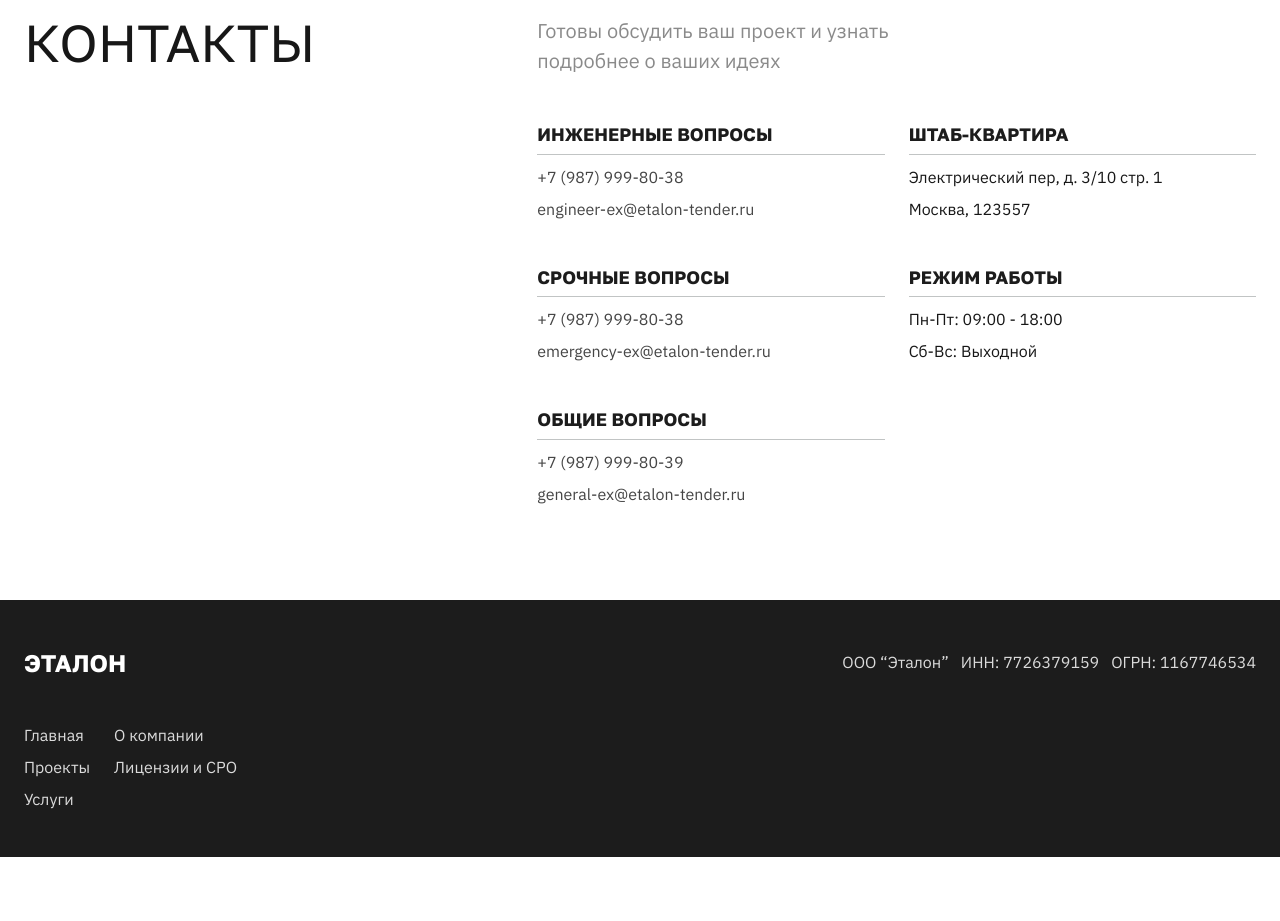
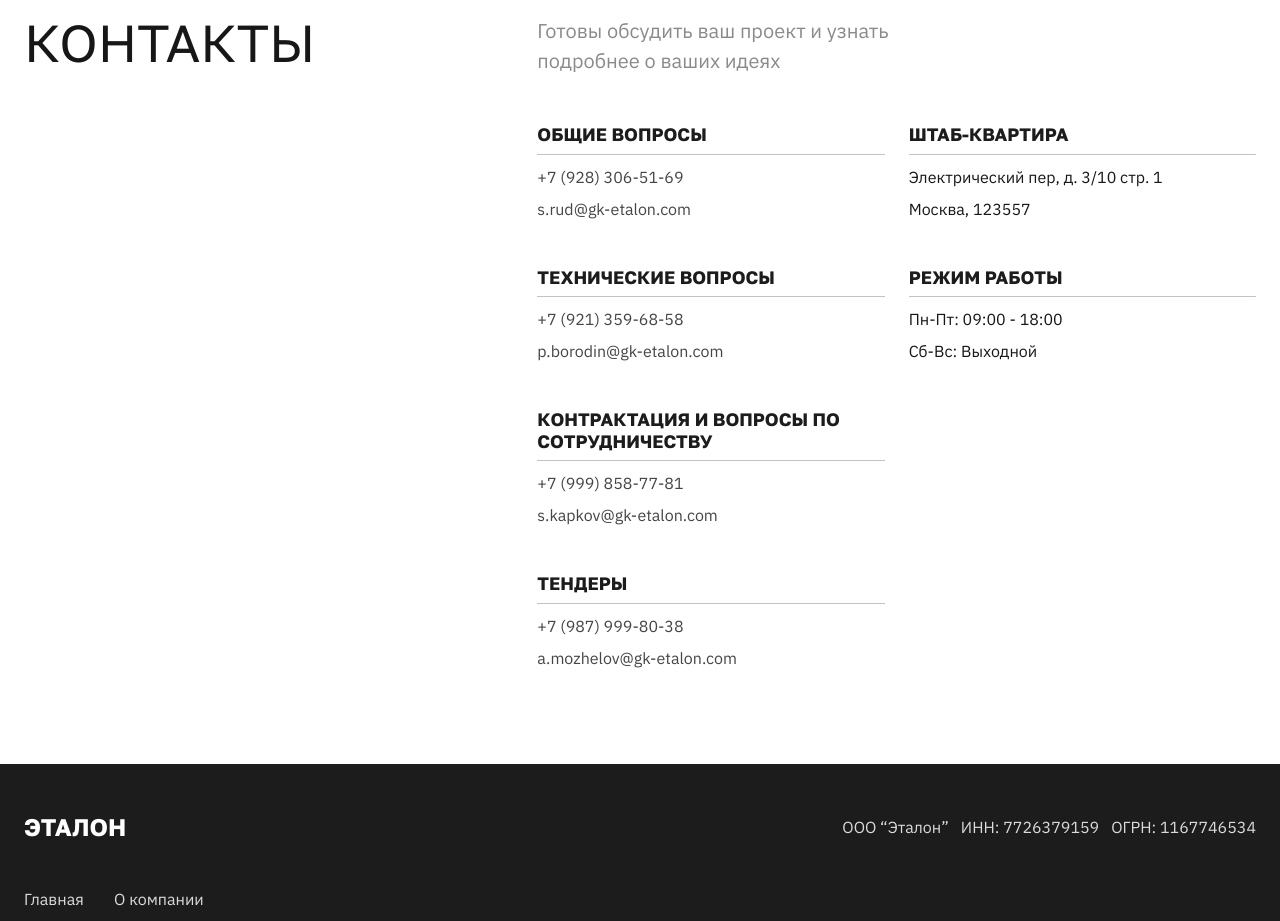
Before and after one commit to andrey-zinoviev-dev/etalon-tender, a Next.js app: page / in a window 1280 px wide. Shown: the part 4760-5681 px from the top of the page. Before the commit the page ends 5617 px from the top, so only its background shows below. Built offline with nearby package versions, Linux system fonts and the light colour scheme.

Commit message:
added scroll to contacts

```diff
--- a/src/components/Contacts/Contacts.tsx
+++ b/src/components/Contacts/Contacts.tsx
@@ -7,7 +7,7 @@ import styles from "./Contacts.module.css";
 
 export default function Contacts() {
     return (
-        <section className={styles.contacts}>
+        <section id="contacts" className={styles.contacts}>
             <Container>
                 <div className={styles.contactsContent}>
                     <SectionGrid>
@@ -20,19 +20,24 @@ export default function Contacts() {
                         <div className={styles.contactsLinksGrid}>
                             <div className={styles.contactsColumn}>
                                 <div className={styles.contactsColumnItem}>
-                                    <span className={styles.contactsItemContentItemTitle}>Инженерные вопросы</span>
-                                    <a className={styles.contactsItemContentItemLink} href="tel:+7(987)9998038">+7 (987) 999-80-38</a>
-                                    <a className={styles.contactsItemContentItemLink} href="mailto:engineer-ex@etalon-tender.ru">engineer-ex@etalon-tender.ru</a>
+                                    <span className={styles.contactsItemContentItemTitle}>Общие вопросы</span>
+                                    <a className={styles.contactsItemContentItemLink} href="tel:+7(928)3065169">+7 (928) 306-51-69</a>
+                                    <a className={styles.contactsItemContentItemLink} href="mailto:s.rud@gk-etalon.com">s.rud@gk-etalon.com</a>
                                 </div>
                                 <div className={styles.contactsColumnItem}>
-                                    <span className={styles.contactsItemContentItemTitle}>Срочные вопросы</span>
-                                    <a className={styles.contactsItemContentItemLink} href="tel:+7(987)9998038">+7 (987) 999-80-38</a>
-                                    <a className={styles.contactsItemContentItemLink} href="mailto:emergency-ex@etalon-tender.ru">emergency-ex@etalon-tender.ru</a>
+                                    <span className={styles.contactsItemContentItemTitle}>Технические вопросы</span>
+                                    <a className={styles.contactsItemContentItemLink} href="tel:+7(921)3596858">+7 (921) 359-68-58</a>
+                                    <a className={styles.contactsItemContentItemLink} href="mailto:p.borodin@gk-etalon.com">p.borodin@gk-etalon.com</a>
                                 </div>
                                 <div className={styles.contactsColumnItem}>
-                                    <span className={styles.contactsItemContentItemTitle}>Общие вопросы</span>
-                                    <a className={styles.contactsItemContentItemLink} href="tel:+7(987)9998039">+7 (987) 999-80-39</a>
-                                    <a className={styles.contactsItemContentItemLink} href="mailto:general-ex@etalon-tender.ru">general-ex@etalon-tender.ru</a>
+                                    <span className={styles.contactsItemContentItemTitle}>Контрактация и вопросы по сотрудничеству</span>
+                                    <a className={styles.contactsItemContentItemLink} href="tel:+7(999)8587781">+7 (999) 858-77-81</a>
+                                    <a className={styles.contactsItemContentItemLink} href="mailto:s.kapkov@gk-etalon.com">s.kapkov@gk-etalon.com</a>
+                                </div>
+                                <div className={styles.contactsColumnItem}>
+                                    <span className={styles.contactsItemContentItemTitle}>Тендеры</span>
+                                    <a className={styles.contactsItemContentItemLink} href="tel:+7(987)9998038">+7 (987) 999-80-38</a>
+                                    <a className={styles.contactsItemContentItemLink} href="mailto:a.mozhelov@gk-etalon.com">a.mozhelov@gk-etalon.com</a>
                                 </div>
                             </div>
                             <div className={styles.contactsColumn}>
--- a/src/components/Header/Header.tsx
+++ b/src/components/Header/Header.tsx
@@ -1,8 +1,16 @@
+"use client";
+
 import Link from "next/link";
 import { Container } from "@/components/Container";
 import styles from "./Header.module.css";
 
 export function Header() {
+  const handleScrollToContacts = () => {
+    document
+      .getElementById("contacts")
+      ?.scrollIntoView({ behavior: "smooth" });
+  };
+
   return (
     <header className={styles.header}>
       <Container className={styles.inner}>
@@ -25,7 +33,11 @@ export function Header() {
               Контакты
             </Link>
           </nav>
-          <button className={styles.ctaButton}>
+          <button
+            type="button"
+            onClick={handleScrollToContacts}
+            className={styles.ctaButton}
+          >
             Связаться с нами
           </button>
 
```
